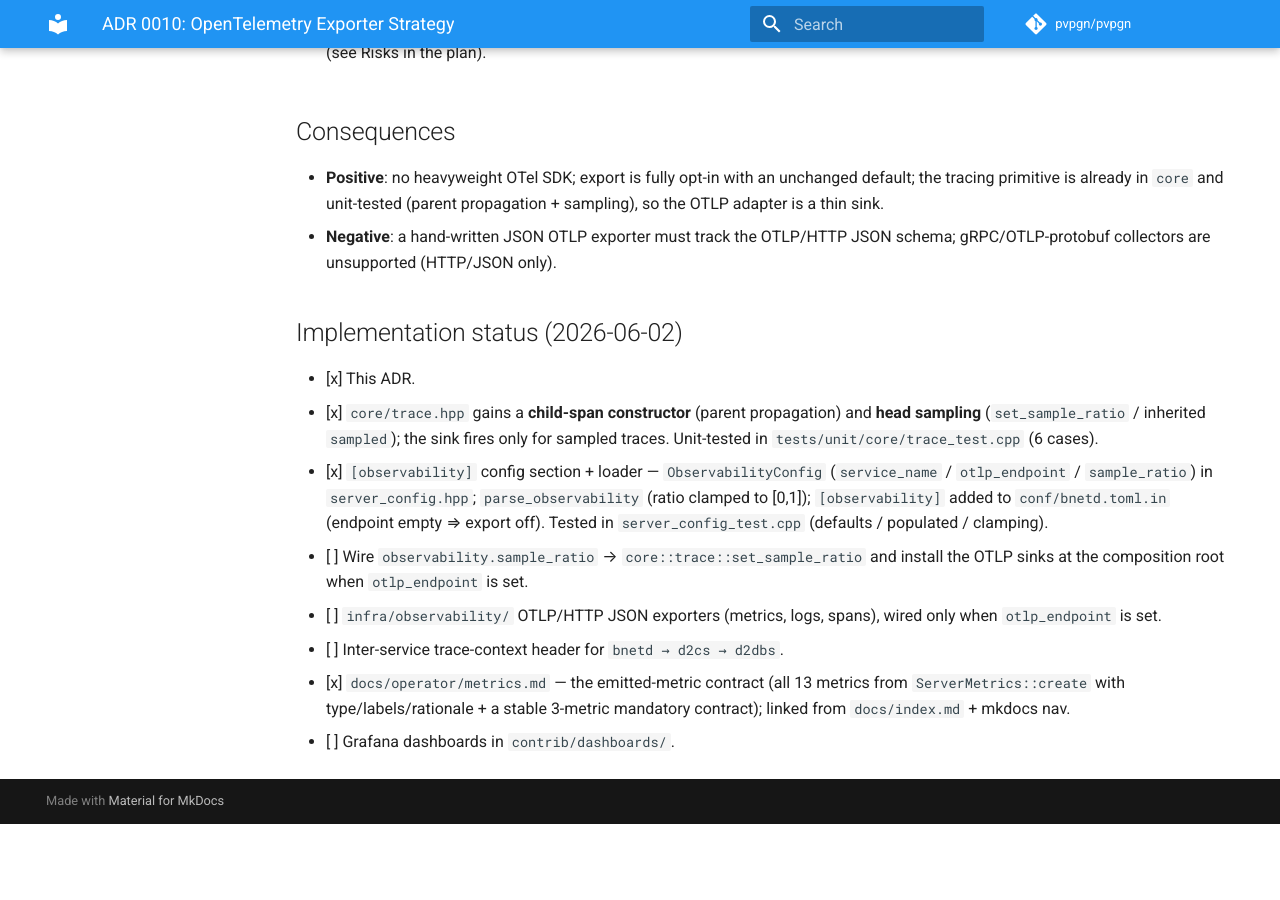
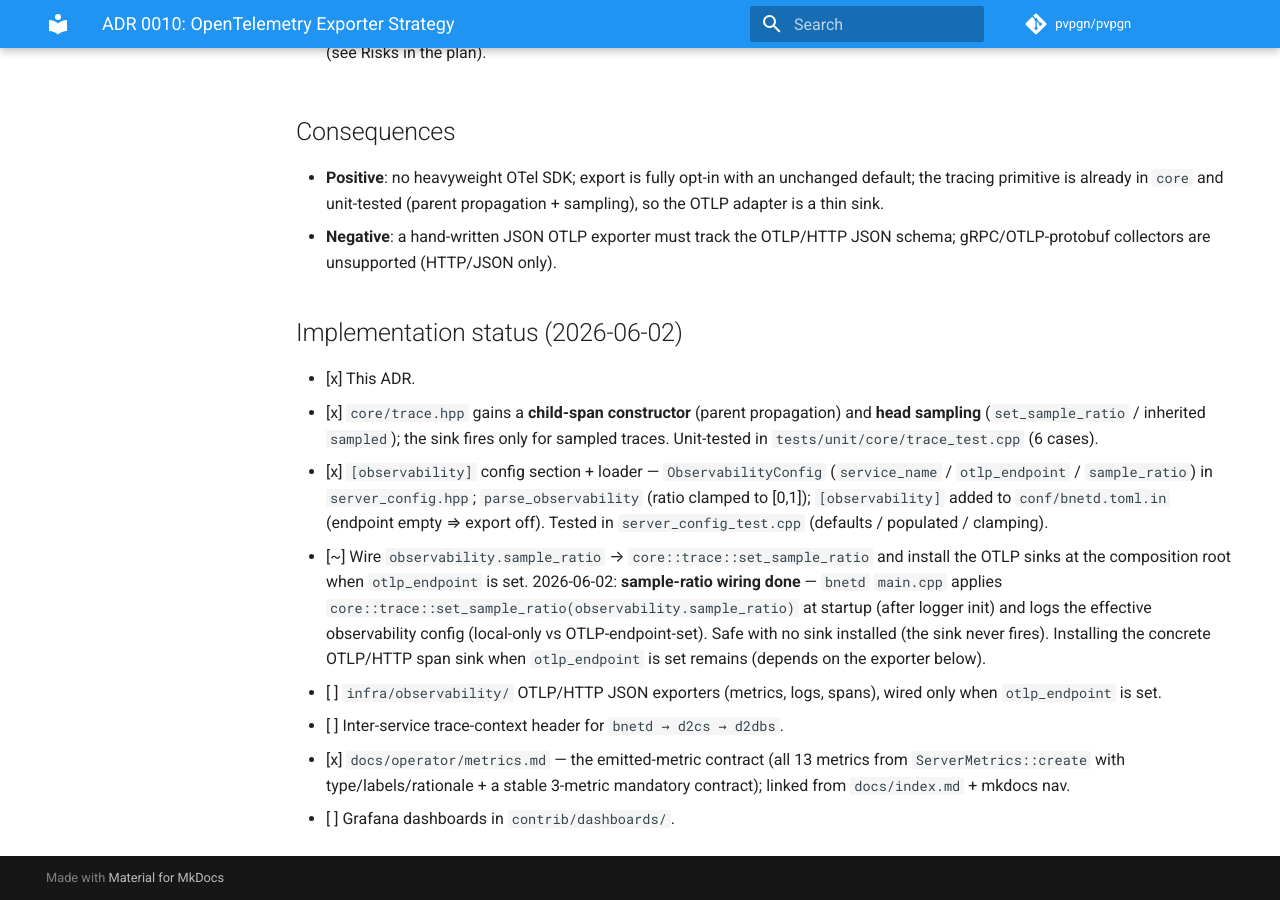
Before and after one commit to ldmonster/pvpgn, an MkDocs documentation site: the page built from docs/adr/0010-otel-exporter.md, in a window 1280 px wide and 900 px high, scrolled down 1295 px. Built offline with MkDocs 1.6.1 and Material for MkDocs 9.7.7, drawn with Linux system fonts in a browser that asks for light colours; comment, search, counter and statistics services are not loaded; before the commit the page ends 2119 px from its top, so only the background shows below that.

Commit message:
Plan 11: wire [observability].sample_ratio at the bnetd composition root
bnetd main.cpp now includes core/trace.hpp and, at startup (after logger init,
where the loaded infra::config::ServerConfig is in scope), applies
core::trace::set_sample_ratio(observability.sample_ratio) and logs the effective
observability config (local-only vs otlp_endpoint set).

The default 1.0 preserves today's "sample every span" behaviour; production
lowers it (ADR 0010 default 0.05) to bound the exporter queue. This is safe with
no span sink installed — the sink simply never fires. Installing the concrete
OTLP/HTTP span sink when otlp_endpoint is set remains (needs the exporter +
libcurl + a live collector), as does the inter-service trace-context header.

Both ends are already unit-tested: ratio clamping in core trace_test, and
[observability] parsing in server_config_test, so the wiring is a tested
forward. Verified: bnetd builds + links clean; full unit suite 100% (2560).
ADR 0010 implementation status + tracker updated.

Co-Authored-By: Claude Opus 4.8 (1M context) <noreply@anthropic.com>

```diff
--- a/docs/adr/0010-otel-exporter.md
+++ b/docs/adr/0010-otel-exporter.md
@@ -81,8 +81,14 @@ Two candidates:
       `parse_observability` (ratio clamped to [0,1]); `[observability]` added to
       `conf/bnetd.toml.in` (endpoint empty ⇒ export off). Tested in
       `server_config_test.cpp` (defaults / populated / clamping).
-- [ ] Wire `observability.sample_ratio` → `core::trace::set_sample_ratio` and
+- [~] Wire `observability.sample_ratio` → `core::trace::set_sample_ratio` and
       install the OTLP sinks at the composition root when `otlp_endpoint` is set.
+      2026-06-02: **sample-ratio wiring done** — `bnetd` `main.cpp` applies
+      `core::trace::set_sample_ratio(observability.sample_ratio)` at startup
+      (after logger init) and logs the effective observability config (local-only
+      vs OTLP-endpoint-set). Safe with no sink installed (the sink never fires).
+      Installing the concrete OTLP/HTTP span sink when `otlp_endpoint` is set
+      remains (depends on the exporter below).
 - [ ] `infra/observability/` OTLP/HTTP JSON exporters (metrics, logs, spans),
       wired only when `otlp_endpoint` is set.
 - [ ] Inter-service trace-context header for `bnetd → d2cs → d2dbs`.
```
Also changed, not shown: refactoring-progress-wave2.md (+16 -4 lines), 1 other file.
